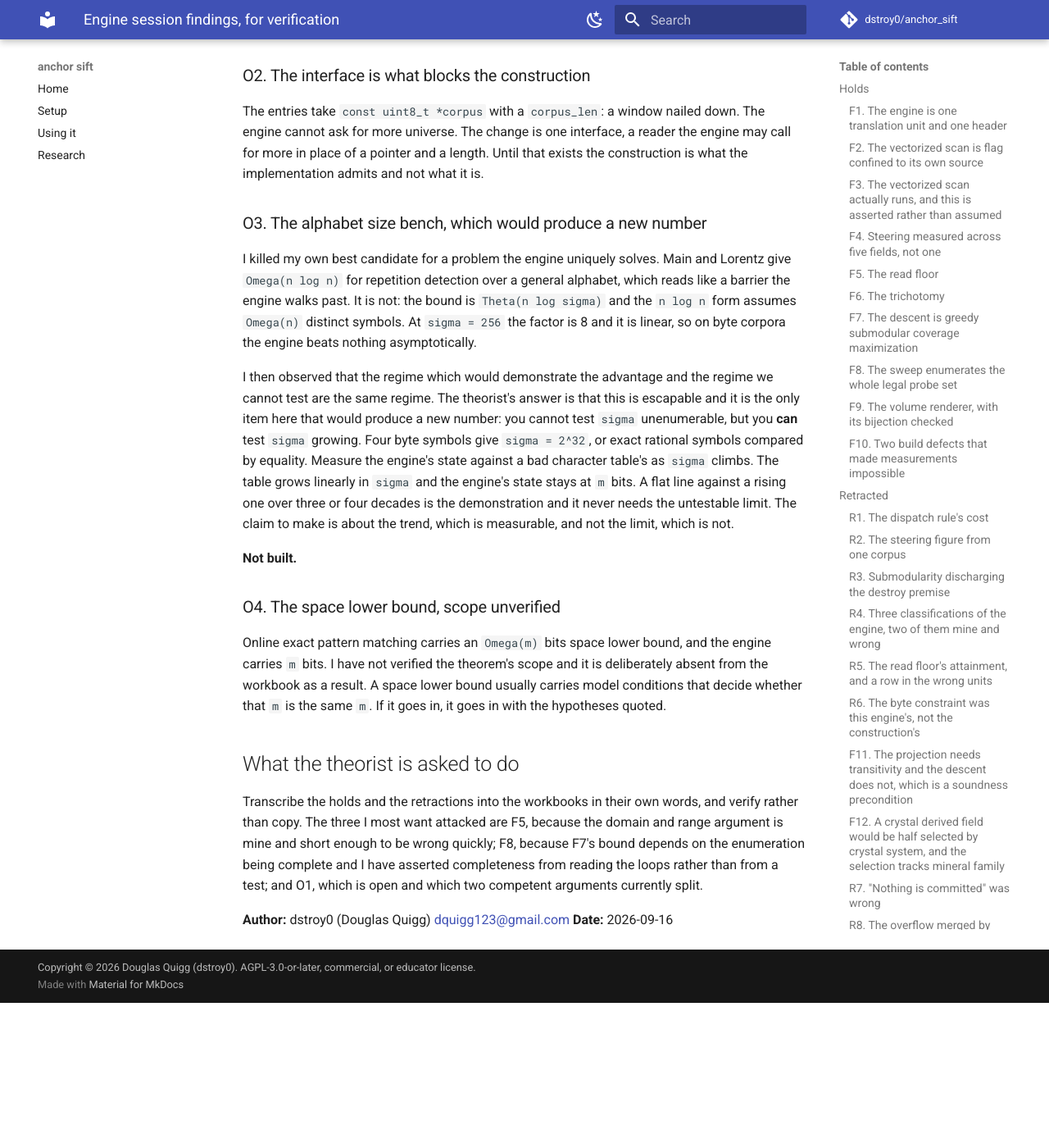
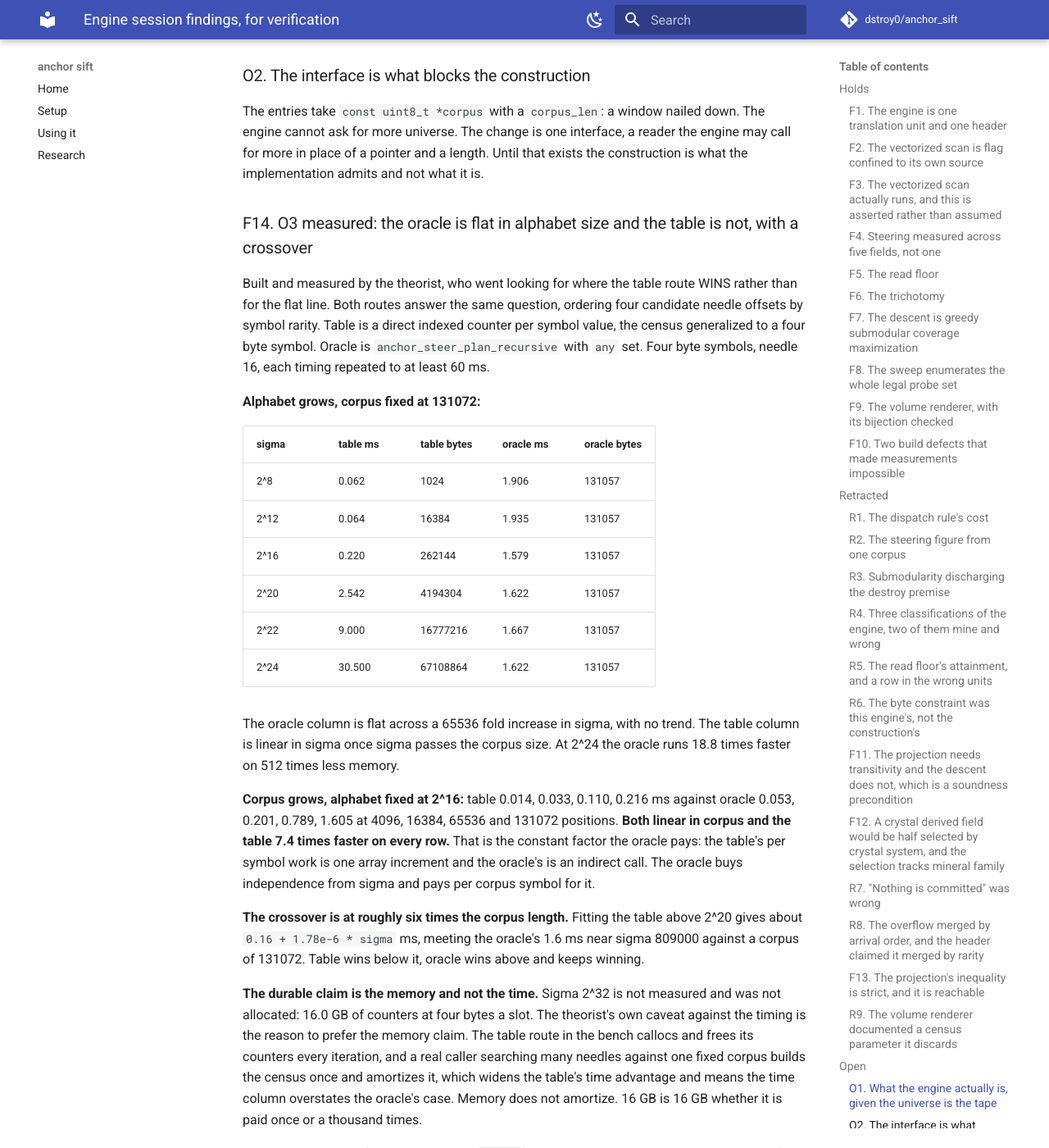
Before and after one commit to dstroy0/anchor_sift, an MkDocs documentation site: the page built from docs/findings-for-verification.md, in a window 1280 px wide and 1400 px high, scrolled down 10392 px. Shown: the whole window at 82% size. Built offline with MkDocs 1.6.1 and Material for MkDocs 9.7.7, drawn with Linux system fonts in a browser that asks for light colours; comment, search, counter and statistics services are not loaded; before the commit the page ends 11615 px from its top, so only the background shows below that; some of the changed text lies outside the part shown.

Commit message:
docs engine note

```diff
--- a/docs/findings-for-verification.md
+++ b/docs/findings-for-verification.md
@@ -214,6 +214,33 @@ Against a growing answer: a strictly growing placed set drawn from a finite prob
 
 The entries take `const uint8_t *corpus` with a `corpus_len`: a window nailed down. The engine cannot ask for more universe. The change is one interface, a reader the engine may call for more in place of a pointer and a length. Until that exists the construction is what the implementation admits and not what it is.
 
+### F14. O3 measured: the oracle is flat in alphabet size and the table is not, with a crossover
+
+Built and measured by the theorist, who went looking for where the table route WINS rather than for the flat line. Both routes answer the same question, ordering four candidate needle offsets by symbol rarity. Table is a direct indexed counter per symbol value, the census generalized to a four byte symbol. Oracle is `anchor_steer_plan_recursive` with `any` set. Four byte symbols, needle 16, each timing repeated to at least 60 ms.
+
+**Alphabet grows, corpus fixed at 131072:**
+
+| sigma | table ms | table bytes | oracle ms | oracle bytes |
+|---|---|---|---|---|
+| 2^8 | 0.062 | 1024 | 1.906 | 131057 |
+| 2^12 | 0.064 | 16384 | 1.935 | 131057 |
+| 2^16 | 0.220 | 262144 | 1.579 | 131057 |
+| 2^20 | 2.542 | 4194304 | 1.622 | 131057 |
+| 2^22 | 9.000 | 16777216 | 1.667 | 131057 |
+| 2^24 | 30.500 | 67108864 | 1.622 | 131057 |
+
+The oracle column is flat across a 65536 fold increase in sigma, with no trend. The table column is linear in sigma once sigma passes the corpus size. At 2^24 the oracle runs 18.8 times faster on 512 times less memory.
+
+**Corpus grows, alphabet fixed at 2^16:** table 0.014, 0.033, 0.110, 0.216 ms against oracle 0.053, 0.201, 0.789, 1.605 at 4096, 16384, 65536 and 131072 positions. **Both linear in corpus and the table 7.4 times faster on every row.** That is the constant factor the oracle pays: the table's per symbol work is one array increment and the oracle's is an indirect call. The oracle buys independence from sigma and pays per corpus symbol for it.
+
+**The crossover is at roughly six times the corpus length.** Fitting the table above 2^20 gives about `0.16 + 1.78e-6 * sigma` ms, meeting the oracle's 1.6 ms near sigma 809000 against a corpus of 131072. Table wins below it, oracle wins above and keeps winning.
+
+**The durable claim is the memory and not the time.** Sigma 2^32 is not measured and was not allocated: 16.0 GB of counters at four bytes a slot. The theorist's own caveat against the timing is the reason to prefer the memory claim. The table route in the bench callocs and frees its counters every iteration, and a real caller searching many needles against one fixed corpus builds the census once and amortizes it, which widens the table's time advantage and means the time column overstates the oracle's case. Memory does not amortize. 16 GB is 16 GB whether it is paid once or a thousand times.
+
+**One behavioral note from the same run.** `placed` came back 2 at sigma 2^8 and 2^12 and 1 from 2^16 up, which is the destroy rule firing: at a large alphabet the first probe cuts the survivors far enough that a second adds nothing. That also explains why the oracle's small sigma rows are its slowest. It is doing more work there, not suffering from sigma.
+
+So the claim boundary in O3 is now partly closed. The trend is measured, it is the trend the construction predicts, and the regime where the table is the right choice is named rather than waved at.
+
 ### O3. The alphabet size bench, which would produce a new number
 
 I killed my own best candidate for a problem the engine uniquely solves. Main and Lorentz give `Omega(n log n)` for repetition detection over a general alphabet, which reads like a barrier the engine walks past. It is not: the bound is `Theta(n log sigma)` and the `n log n` form assumes `Omega(n)` distinct symbols. At `sigma = 256` the factor is 8 and it is linear, so on byte corpora the engine beats nothing asymptotically.
```
Also changed, not shown: 1 other file.
